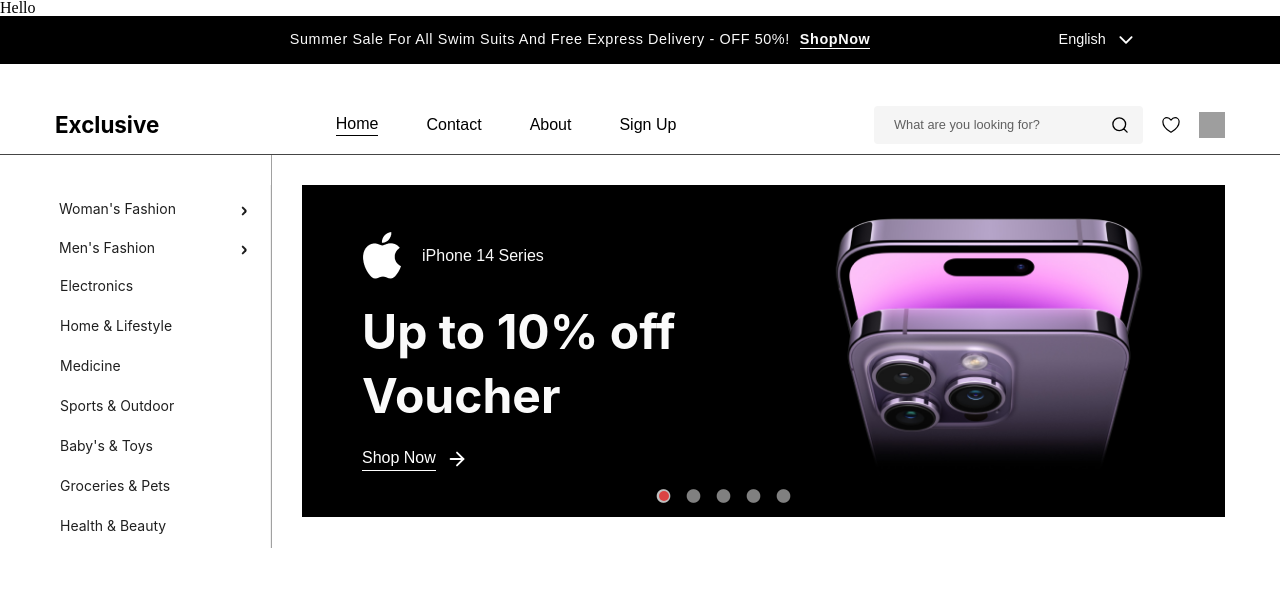
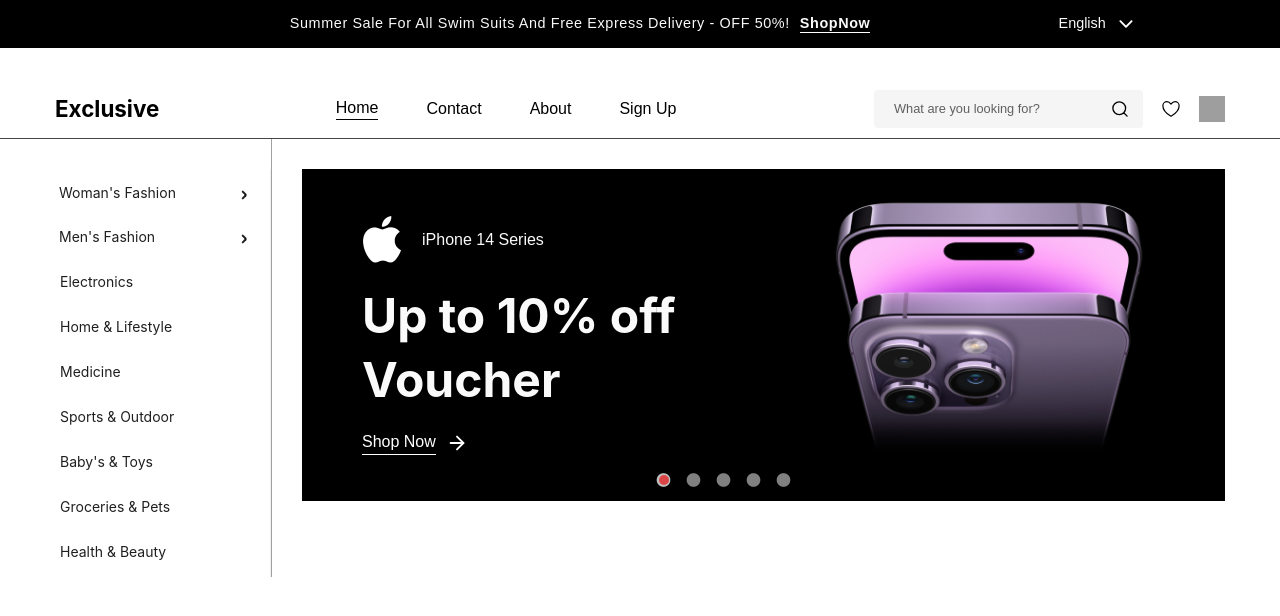
Before and after one commit to HoangThaiDev/Exclusive-vite, a React (Vite) app: page / in a window 1280 px wide. Shown: the top 616 px of the page. Built offline with nearby package versions, Linux system fonts and the light colour scheme; no server answers; grey boxes are pictures that could not be loaded.

Commit message:
Fix sidebar CSS

```diff
--- a/package.json
+++ b/package.json
@@ -7,7 +7,7 @@
   "scripts": {
     "predeploy": "npm run build",
     "deploy": "gh-pages -d dist",
-    "dev": "vite",
+    "dev": "  vite",
     "build": "vite build",
     "lint": "eslint . --ext js,jsx --report-unused-disable-directives --max-warnings 0",
     "preview": "vite preview"
--- a/src/App.jsx
+++ b/src/App.jsx
@@ -12,10 +12,12 @@
 import Home from "./page/Home";
 
 function App() {
+  const modeProject = import.meta.env.MODE;
   return (
     <div className="main-product">
-      <h1>Hello</h1>
-      <BrowserRouter>
+      <BrowserRouter
+        basename={modeProject === "development" ? "" : "/Exclusive-vite/"}
+      >
         <Routes>
           <Route path="/" element={<RootLayout />}>
             <Route index element={<Home />} />
--- a/src/component/Home/css/ant-design/sidebarMenuHeader.css
+++ b/src/component/Home/css/ant-design/sidebarMenuHeader.css
@@ -6,7 +6,7 @@
 .header__col-sidebar-menu .ant-menu-submenu,
 .header__col-sidebar-menu .ant-menu-item {
     width: 100%;
-    height: 35px;
+    /* height: 35px; */
 }
 
 .header__col-sidebar-menu .ant-menu-item {
--- a/vite.config.js
+++ b/vite.config.js
@@ -5,6 +5,9 @@
 export default defineConfig(({ mode }) => {
   return {
     plugins: [react()],
+    server: {
+      port: 3000,
+    },
     base: mode === "production" ? "/Exclusive-vite/" : "/",
     server: {
       port: 3000,
```
